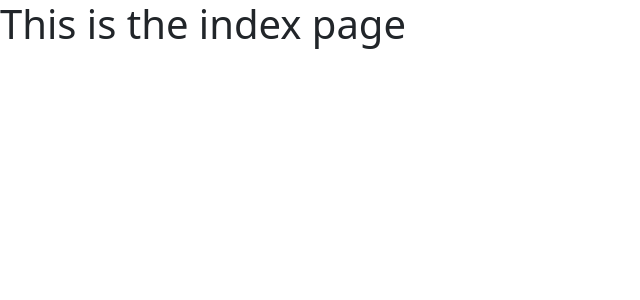
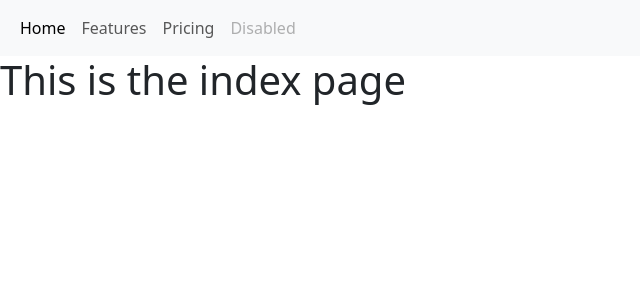
Before and after one commit to douglas86/ci-project4-restaurant-booking-system, a Django app: page / in a window 1280 px wide. Shown: the top 300 px of the page, without its empty margins (0-640 px from the left). Run offline with Django 5.2, Linux system fonts and the light colour scheme.

Commit message:
created the basic structure for the navbar

```diff
--- a/templates/base.html
+++ b/templates/base.html
@@ -17,7 +17,22 @@
 </head>
 <body>
 <header>
-    <!-- This is the navigation -->
+    <nav class="navbar navbar-expand-lg bg-body-tertiary">
+        <div class="container-fluid">
+            <button aria-controls="navbarNavAltMarkup" aria-expanded="false" aria-label="Toggle navigation" class="navbar-toggler"
+                    data-bs-target="#navbarNavAltMarkup" data-bs-toggle="collapse" type="button">
+                <span class="navbar-toggler-icon"></span>
+            </button>
+            <div class="collapse navbar-collapse" id="navbarNavAltMarkup">
+                <div class="navbar-nav">
+                    <a aria-current="page" class="nav-link active" href="#">Home</a>
+                    <a class="nav-link" href="#">Features</a>
+                    <a class="nav-link" href="#">Pricing</a>
+                    <a aria-disabled="true" class="nav-link disabled">Disabled</a>
+                </div>
+            </div>
+        </div>
+    </nav>
 </header>
 
 <main>
```
